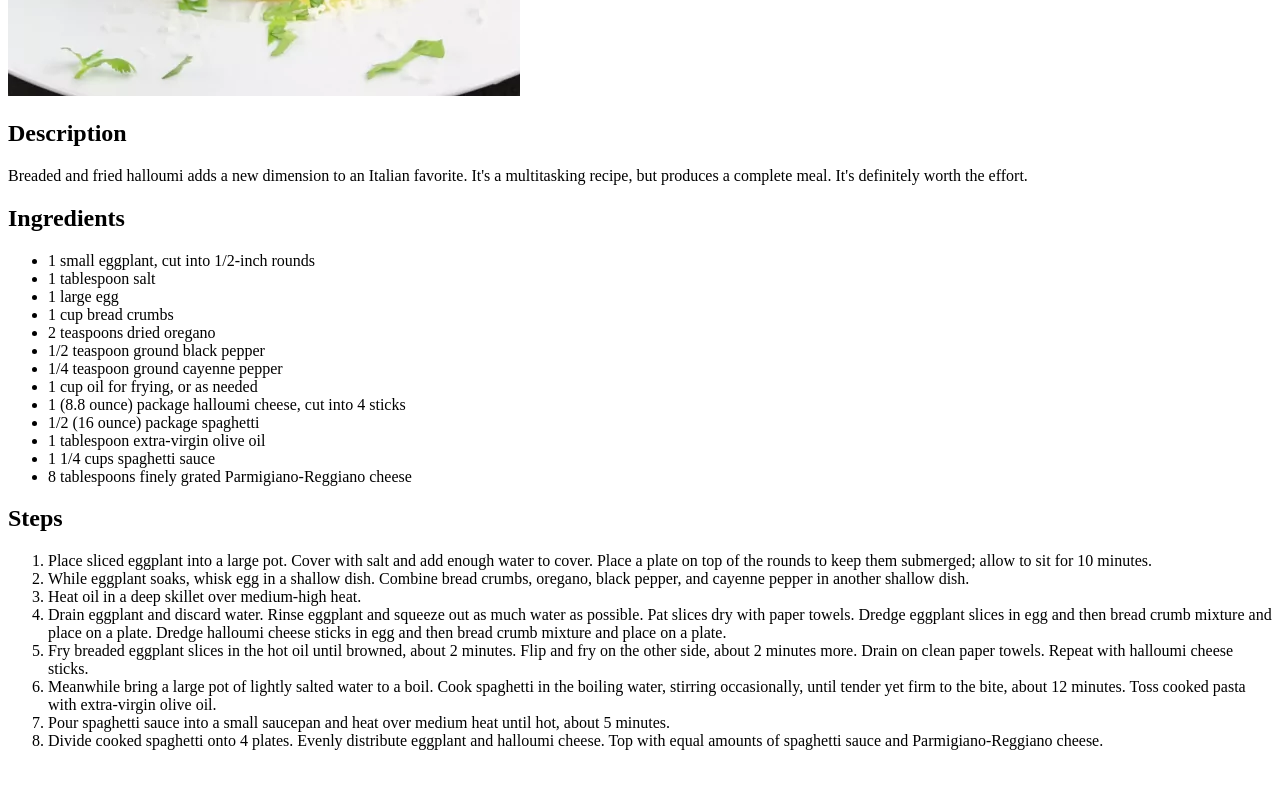
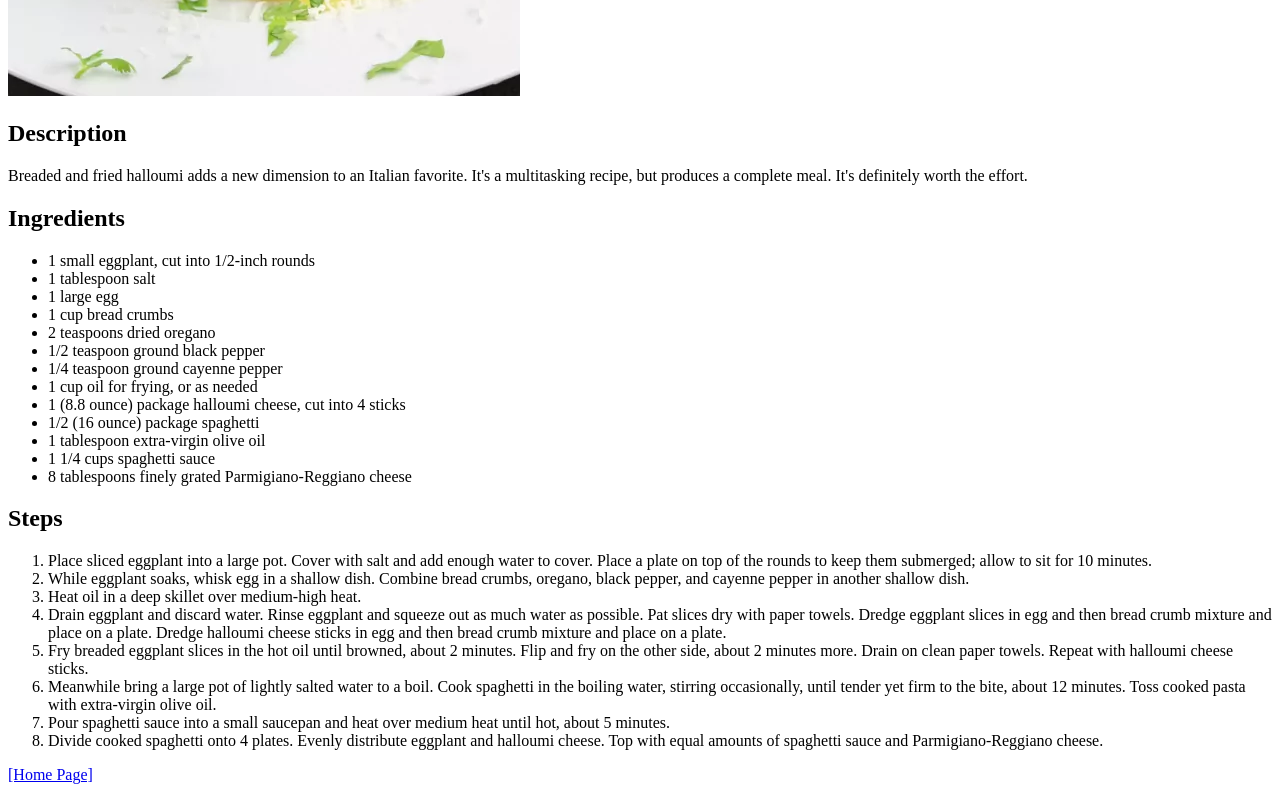
Before and after one commit to realms-of-chaos/odin-recipes, a plain HTML site: page recipes/halloumi_parmigiana.html in a window 1280 px wide. Shown: the part 496-1296 px from the top of the page. Before the commit the page ends 1262 px from the top, so only its background shows below. Drawn offline with Linux system fonts and the light colour scheme.

Commit message:
Add links back to home page
Add link back to index.html to each recipe page.

```diff
--- a/recipes/halloumi_parmigiana.html
+++ b/recipes/halloumi_parmigiana.html
@@ -60,6 +60,7 @@
             amounts of spaghetti sauce and Parmigiano-Reggiano cheese.</li>
     </ol>
     </p>
+    <p><a href="../index.html">[Home Page]</a></p>
 </body>
 
 </html>
```
Also changed, not shown: recipes/teriyaki_salmon.html (+1 -0 lines), recipes/veg_lasagna.html (+1 -0 lines).
